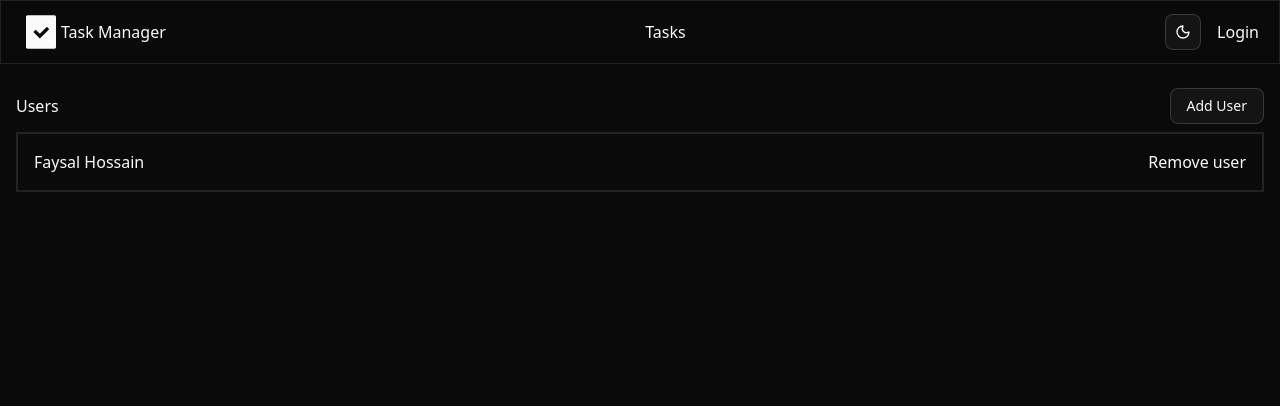
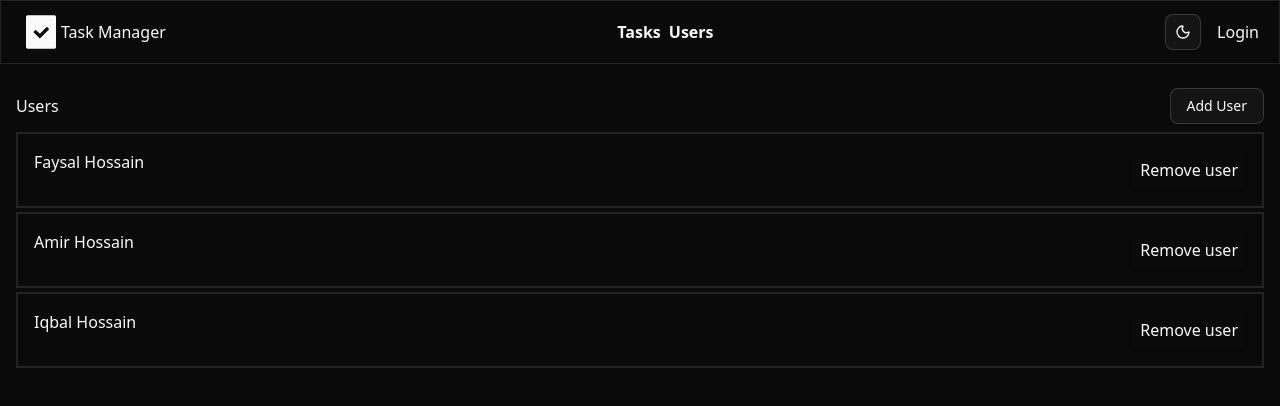
Before and after one commit to Mehedi86/Mehedi86-todo-app-with-react-shadcn_ui-redux-project-5, a React (Vite) app: page /users in a window 1280 px wide. Shown: the top 406 px of the page. Built offline with nearby package versions, Linux system fonts and the light colour scheme.

Commit message:
added: user delete function

```diff
--- a/src/components/layout/Navbar.tsx
+++ b/src/components/layout/Navbar.tsx
@@ -12,9 +12,9 @@ const Navbar = () => {
                 <h1>Task Manager</h1>
             </div>
             {/* middle side nav items */}
-            <div>
+            <div className='space-x-2 font-semibold'>
                 <Link to="/tasks">Tasks</Link>
-
+                <Link to="/users">Users</Link>
             </div>
 
             {/* right side items */}
--- a/src/module/tasks/AddTaskModal.tsx
+++ b/src/module/tasks/AddTaskModal.tsx
@@ -16,24 +16,30 @@ import { Select, SelectContent, SelectItem, SelectTrigger, SelectValue } from "@
 import { Textarea } from "@/components/ui/textarea";
 import { cn } from "@/lib/utils";
 import { addTask } from "@/redux/features/task/taskSlice";
+import { selectUsers } from "@/redux/features/user/userSlice";
+import { useAppSelector } from "@/redux/hook";
 import type { Itask } from "@/types";
 import { format } from "date-fns";
 import { CalendarIcon } from "lucide-react";
+import { useState } from "react";
 import { useForm, type FieldValues, type SubmitHandler } from "react-hook-form"
 import { useDispatch } from "react-redux";
 import { Link } from "react-router";
 
 export function AddTaskMOdal() {
+    const [open, setOpen] = useState(false)
 
     const form = useForm();
     const dispatch = useDispatch();
+    const users = useAppSelector(selectUsers);
 
     const onSubmit: SubmitHandler<FieldValues> = (data) => {
-        console.log(data)
         dispatch(addTask(data as Itask))
+        setOpen(false);
+        form.reset();
     }
     return (
-        <Dialog>
+        <Dialog open={open} onOpenChange={setOpen}>
             <form>
                 <DialogTrigger asChild>
                     <Button variant="outline">Add Task</Button>
@@ -89,6 +95,31 @@ export function AddTaskMOdal() {
                                                 <SelectItem value="low">Low</SelectItem>
                                                 <SelectItem value="medium">Medium</SelectItem>
                                                 <SelectItem value="high">High</SelectItem>
+                                            </SelectContent>
+                                        </Select>
+                                        <FormDescription>
+                                            You can manage email addresses in your{" "}
+                                            <Link to="/examples/forms">email settings</Link>.
+                                        </FormDescription>
+                                        <FormMessage />
+                                    </FormItem>
+                                )}
+                            />
+                            {/* selet user who assigned */}
+                            <FormField
+                                control={form.control}
+                                name="assingnedTo"
+                                render={({ field }) => (
+                                    <FormItem>
+                                        <FormLabel>Assign To</FormLabel>
+                                        <Select onValueChange={field.onChange} defaultValue={field.value}>
+                                            <FormControl>
+                                                <SelectTrigger>
+                                                    <SelectValue placeholder="Select a user" />
+                                                </SelectTrigger>
+                                            </FormControl>
+                                            <SelectContent>
+                                                {users.map(user => <SelectItem key={user.id} value={user.id}>{user.name}</SelectItem>)}
                                             </SelectContent>
                                         </Select>
                                         <FormDescription>
--- a/src/module/tasks/TaskCard.tsx
+++ b/src/module/tasks/TaskCard.tsx
@@ -1,11 +1,12 @@
 import { cn } from '@/lib/utils';
 import { deleteTask, toggleCompleteState} from '@/redux/features/task/taskSlice';
-import { useAppDispatch } from '@/redux/hook';
+import { useAppDispatch, useAppSelector } from '@/redux/hook';
 import type { Itask } from '@/types';
 
 import { RiDeleteBin6Line } from "react-icons/ri";
 
 import { UpdateTaskModal } from './UpdateTaskModal';
+import { selectUsers } from '@/redux/features/user/userSlice';
 
 
 interface IProps {
@@ -13,7 +14,9 @@ interface IProps {
 }
 
 export default function TaskCard({ task }: IProps) {
-    const dispatch = useAppDispatch()
+    const dispatch = useAppDispatch();
+    const assingedUser = useAppSelector(selectUsers).find(user=> user.id === task.assingnedTo);
+    console.log(task)
     return (
         <div className='border border-neutral-600 my-2 space-y-4 px-2 '>
             <div className='flex justify-between'>
@@ -38,6 +41,7 @@ export default function TaskCard({ task }: IProps) {
                 </div>
             </div>
             <div>
+                <h2>Assigned to: {assingedUser ? assingedUser.name : "No one"}</h2>
                 <h2>{task.description}</h2>
             </div>
         </div>
--- a/src/module/users/UserCard.tsx
+++ b/src/module/users/UserCard.tsx
@@ -1,3 +1,5 @@
+import { deleteUser } from '@/redux/features/user/userSlice';
+import { useAppDispatch } from '@/redux/hook'
 import type { IUser } from '@/types'
 import React from 'react'
 
@@ -6,10 +8,11 @@ interface IProps {
 }
 
 export default function UserCard({user}: IProps) {
+    const dispatch = useAppDispatch();
   return (
     <div className='w-full p-4 border-2 flex justify-between my-1'>
         <h1>{user.name}</h1>
-        <h1>Remove user</h1>
+        <button onClick={()=> dispatch(deleteUser(user.id))} className='cursor-pointer p-2 shadow rounded'>Remove user</button>
     </div>
   )
 }
--- a/src/pages/Tasks.tsx
+++ b/src/pages/Tasks.tsx
@@ -9,7 +9,7 @@ export default function Tasks() {
   const tasks = useAppSelector(selectTask);
   const dispatch = useAppDispatch();
   return (
-    <div className='max-w-7xl mx-auto p-4'>
+    <div className='max-w-7xl mx-auto p-4 my-2'>
       <div className='flex justify-between items-center'>
         <h1>Tasks</h1>
         <Tabs defaultValue="all">
--- a/src/redux/features/task/taskSlice.ts
+++ b/src/redux/features/task/taskSlice.ts
@@ -17,19 +17,21 @@ const initialState: InitialState = {
             title: 'osiflkwjeiy',
             description: 'sdofywpoe;weko;lskdhjpoewiuproljkwe3n',
             priority: 'medium',
-            due_date: '10.6.25'
+            due_date: '10.6.25',
+            assingnedTo: 'Amir Hossain'
         }
     ],
     filter: 'all'
 }
 
-type draftTask = Pick<Itask, "title" | "description" | "due_date" | "priority">
+type draftTask = Pick<Itask, "title" | "description" | "due_date" | "priority"| "assingnedTo">
 
 const createTask = (taskData: draftTask): Itask => {
     return {
+        ...taskData,
         id: nanoid(),
         isCompleted: false,
-        ...taskData
+        assingnedTo: taskData.assingnedTo ? taskData.assingnedTo : null
     }
 }
 
--- a/src/redux/features/user/userSlice.ts
+++ b/src/redux/features/user/userSlice.ts
@@ -11,6 +11,14 @@ const initialState: InitialState = {
         {
             id: 'jd;slksjd;flsd',
             name: 'Faysal Hossain'
+        },
+        {
+            id: 'jd;slksjd;flsdsd',
+            name: 'Amir Hossain'
+        },
+        {
+            id: 'jd;slksjd;flsdesds',
+            name: 'Iqbal Hossain'
         }
     ]
 }
--- a/src/types.ts
+++ b/src/types.ts
@@ -4,7 +4,8 @@ export interface Itask {
     description: string,
     due_date: string,
     isCompleted: boolean,
-    priority: 'high' | 'medium' | 'low'
+    priority: 'high' | 'medium' | 'low',
+    assingnedTo: string | null
 }
 
 export interface IUser {
```
